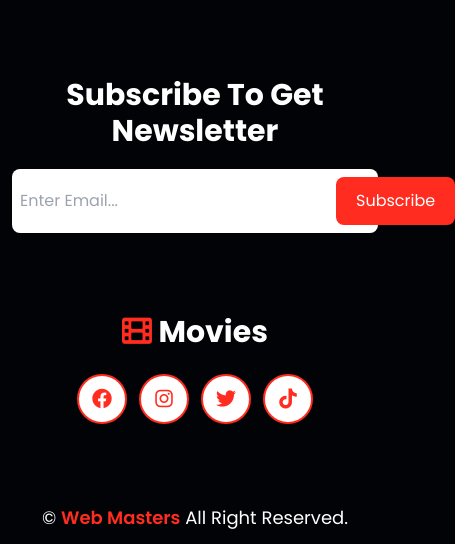
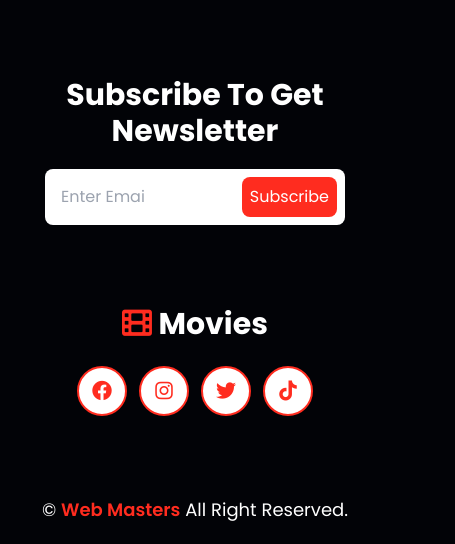
Before and after one commit to abdulrahman-2/web-master-interShip-second-task, a website: page index.html in a window 390 px wide. Shown: the part 4445-4989 px from the top of the page, 455 px wide, since content can reach past the window. Drawn offline with Linux system fonts and the light colour scheme.

Commit message:
edit Newsletter section

```diff
--- a/index.html
+++ b/index.html
@@ -249,17 +249,17 @@
         Newsletter
       </h2>
       <form
-        class="bg-white p-2 rounded-lg mt-5 max-w-[500px] mx-auto flex items-center justify-between"
+        class="bg-white p-2 rounded-lg mt-5 max-w-[300px] sm:max-w-[500px] mx-auto flex items-center justify-between"
       >
         <input
-          class="outline-none text-black"
+          class="outline-none text-black w-[100px] sm:w-[250px] px-2 py-2 sm:px-5 sm:py-3"
           type="email"
           placeholder="Enter Email..."
         />
         <input
           type="submit"
           value="Subscribe"
-          class="bg-primary text-white px-5 py-3 rounded-lg"
+          class="bg-primary text-white px-2 py-2 sm:px-5 sm:py-3 rounded-lg"
         />
       </form>
     </section>
```
Also changed, not shown: css/output.css.
